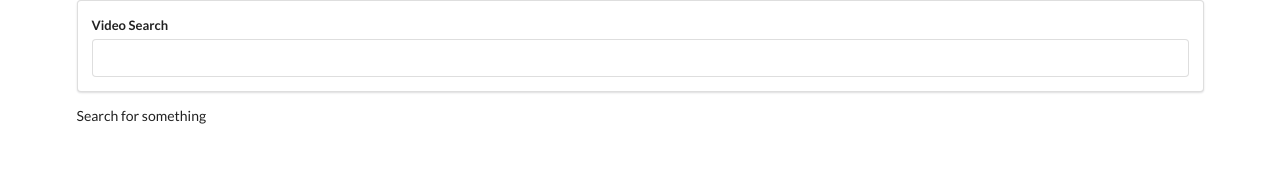
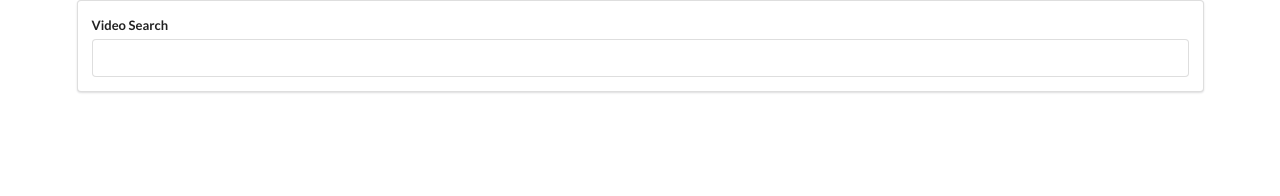
Before and after one commit to cefdev/React-Video-App, a React (Create React App) app: page / in a window 1280 px wide. Shown: the top 196 px of the page. Built offline with nearby package versions, Linux system fonts and the light colour scheme.

Commit message:
Fix some UX problems

```diff
--- a/src/components/App.js
+++ b/src/components/App.js
@@ -18,8 +18,12 @@ class App extends Component {
         q: term,
       },
     });
-    // Associate the data to 'state.videos' array
-    this.setState({ videos: response.data.items });
+    this.setState({
+      // Associate the data to 'state.videos' array
+      videos: response.data.items,
+      // Choose the 1st item to be rendered in the UI after the user search for videos.
+      selectedVideo: response.data.items[0],
+    });
   };
 
   // Pass the video the user selected to 'state.selectedVideo
--- a/src/components/VideoDetail.js
+++ b/src/components/VideoDetail.js
@@ -1,8 +1,9 @@
 import React from "react";
 
 const VideoDetail = ({ video }) => {
+  // Show nothing in VideoDetail UI when the app started
   if (!video) {
-    return <div>Search for something</div>;
+    return <div> </div>;
   }
 
   // Selected video URL
```
